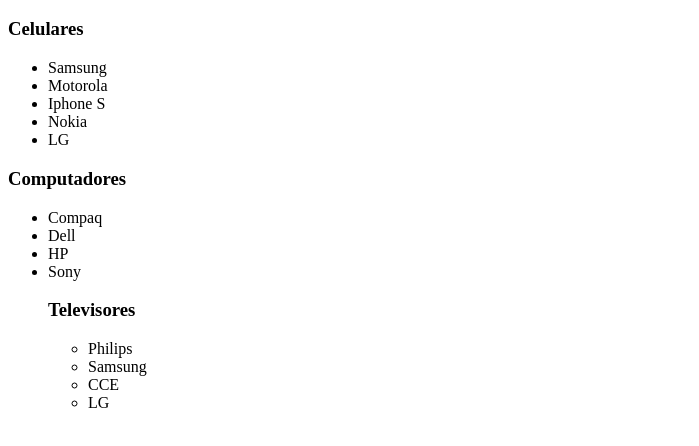
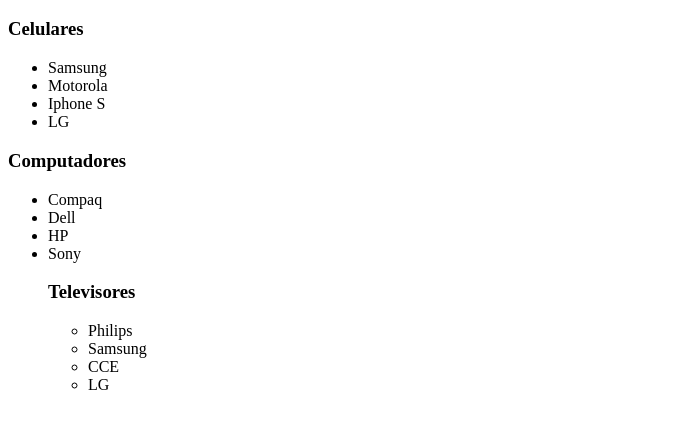
Before and after one commit to ederpbrito/curso-git, a plain HTML site: page index.html in a window 1280 px wide. Shown: the part 48-494 px from the top of the page, without its empty margins (0-699 px from the left). Drawn offline with Linux system fonts and the light colour scheme.

Commit message:
Exclusão Nokia

```diff
--- a/index.html
+++ b/index.html
@@ -8,7 +8,6 @@
 			<li>Samsung</li>
 			<li>Motorola</li>
 			<li>Iphone S</li>
-			<li>Nokia</li>
 			<li>LG</li>
 		</ul>
 		<h3>Computadores</h3>
```
